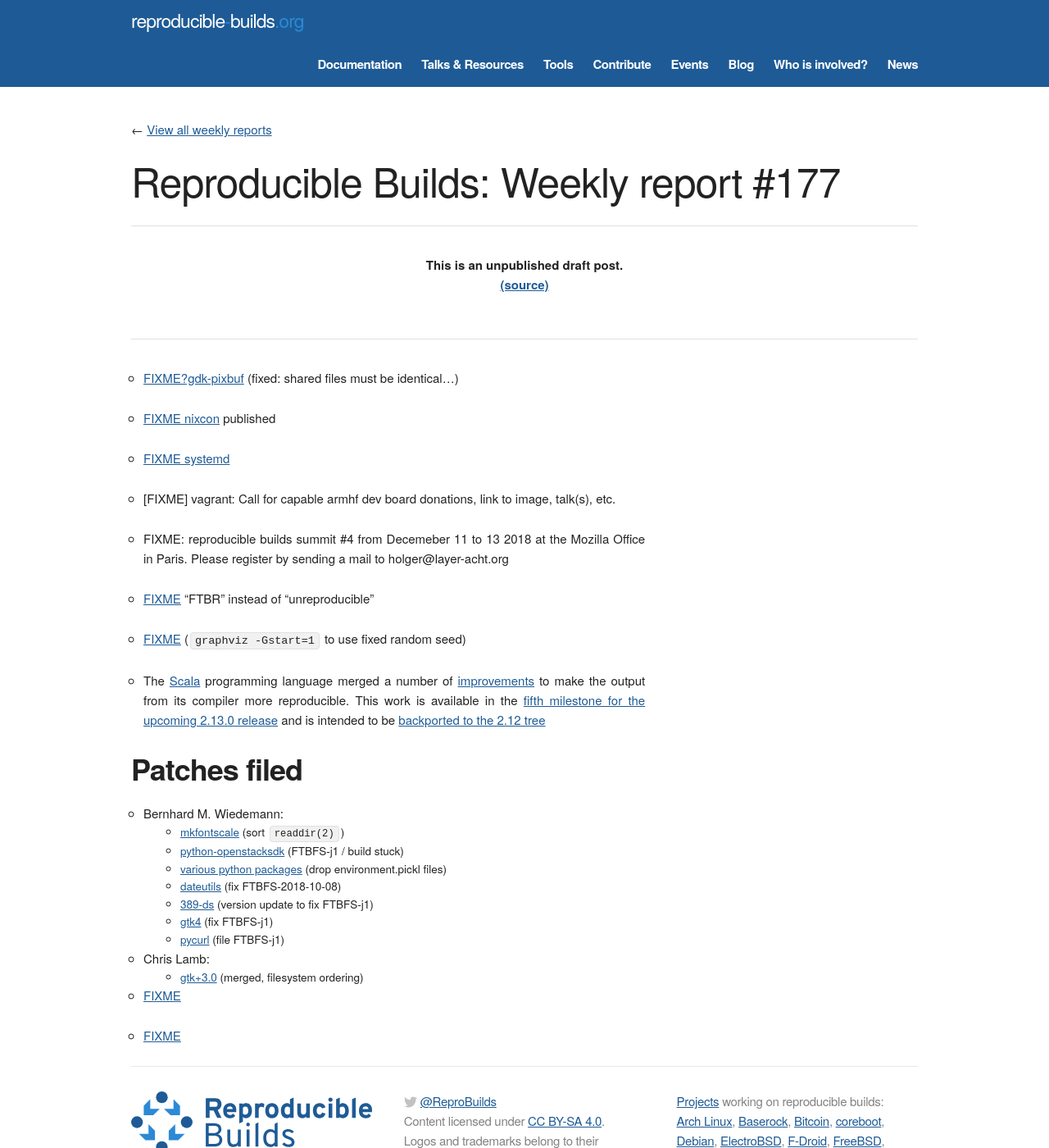
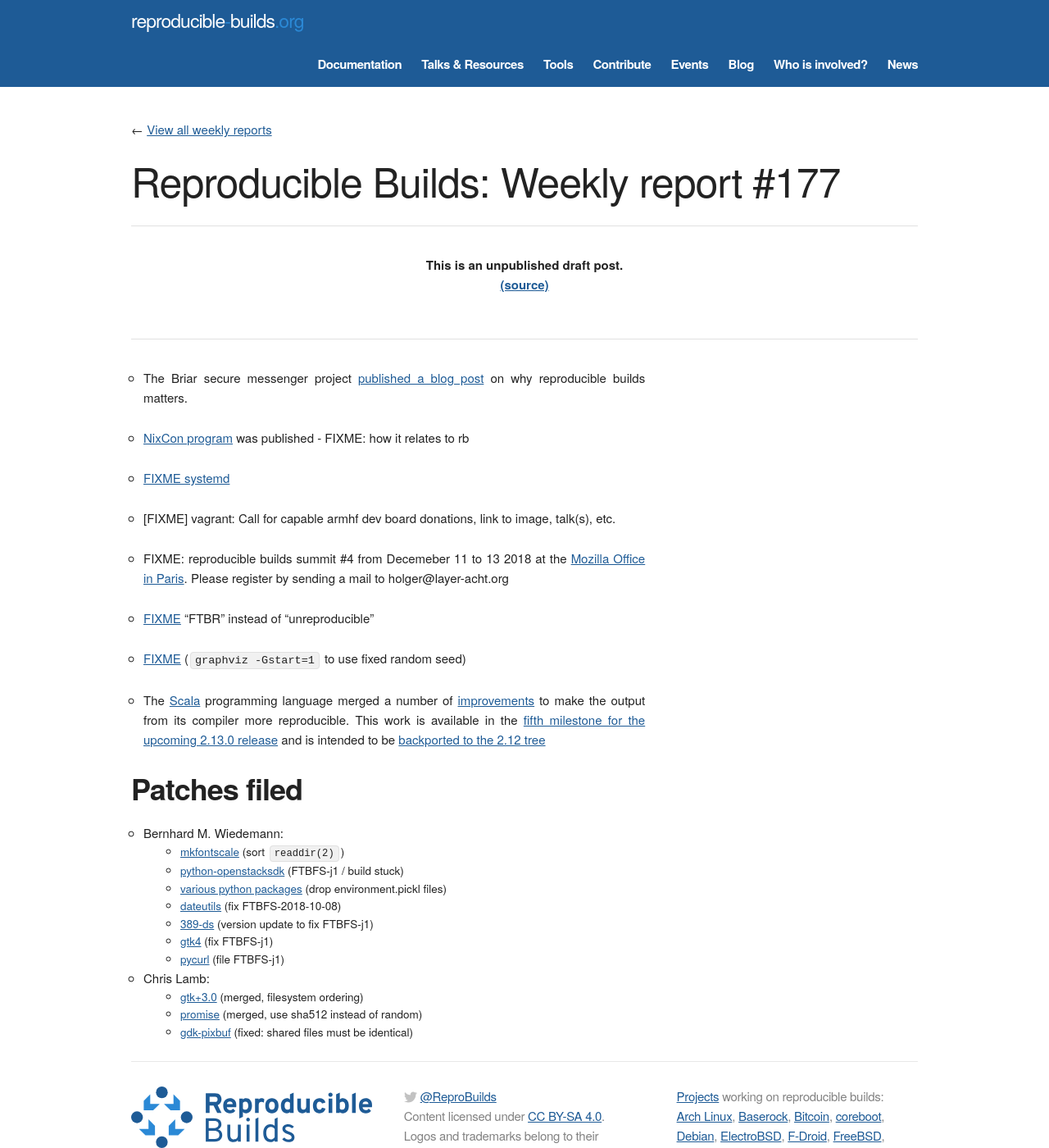
Before and after one commit to prototypefund/reproducible-website, a Jekyll site: the page built from _blog/posts/177.md, in a window 1280 px wide and 1400 px high. Shown: the whole window at 82% size. Built offline with Jekyll 4.4.1, drawn with Linux system fonts in a browser that asks for light colours; some web fonts are replaced.

Commit message:
177: -4 FIXME

```diff
--- a/_blog/posts/177.md
+++ b/_blog/posts/177.md
@@ -3,15 +3,15 @@
 week: 177
 ---
 
-* [FIXME?gdk-pixbuf](https://bugs.debian.org/908309#22) (fixed: shared files must be identical...)
+* The Briar secure messenger project [published a blog post](https://blog.grobox.de/2018/building-briar-reproducible-and-why-it-matters/) on why reproducible builds matters.
 
-* [FIXME nixcon](https://nixcon2018.org/\#program) published
+* [NixCon program](https://nixcon2018.org/\#program) was published - FIXME: how it relates to rb
 
 * [FIXME systemd](https://github.com/systemd/systemd/issues/10045)
 
 * [FIXME] vagrant: Call for capable armhf dev board donations, link to image, talk(s), etc.
 
-* FIXME: reproducible builds summit #4 from Decemeber 11 to 13 2018 at the Mozilla Office in Paris. Please register by sending a mail to holger@layer-acht.org
+* FIXME: reproducible builds summit #4 from Decemeber 11 to 13 2018 at the [Mozilla Office in Paris](https://wiki.mozilla.org/Paris). Please register by sending a mail to holger@layer-acht.org
 
 * [FIXME](https://salsa.debian.org/qa/distro-tracker/merge_requests/50) "FTBR" instead of "unreproducible"
 
@@ -33,7 +33,5 @@
 
 * Chris Lamb:
     * [gtk+3.0](https://bugs.debian.org/875700#19) (merged, filesystem ordering)
-
-* [FIXME](https://blog.grobox.de/2018/building-briar-reproducible-and-why-it-matters/)
-
-* [FIXME](https://github.com/then/promise/pull/148#issuecomment-416569416)
+    * [promise](https://github.com/then/promise/pull/148#issuecomment-416569416) (merged, use sha512 instead of random)
+    * [gdk-pixbuf](https://bugs.debian.org/908309#22) (fixed: shared files must be identical)
```
